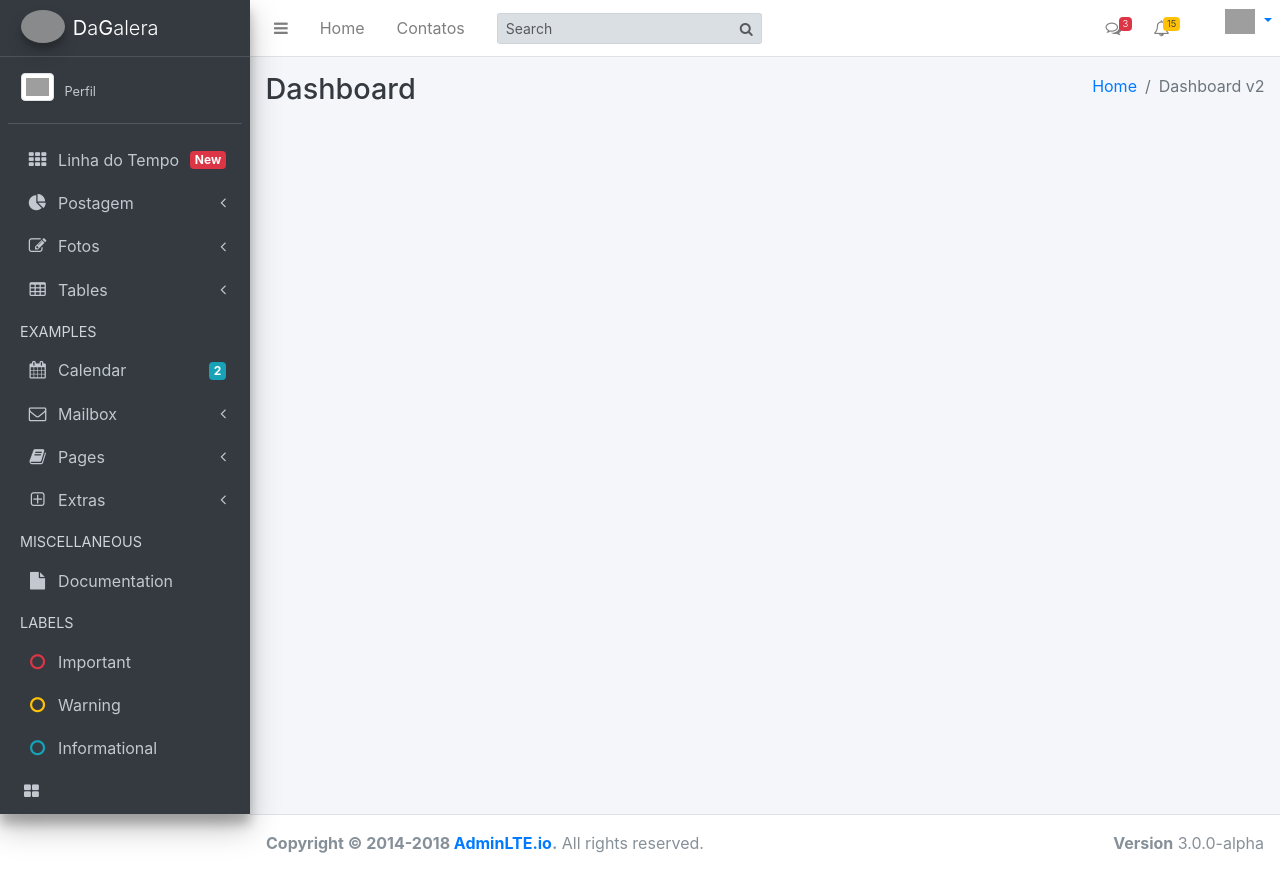
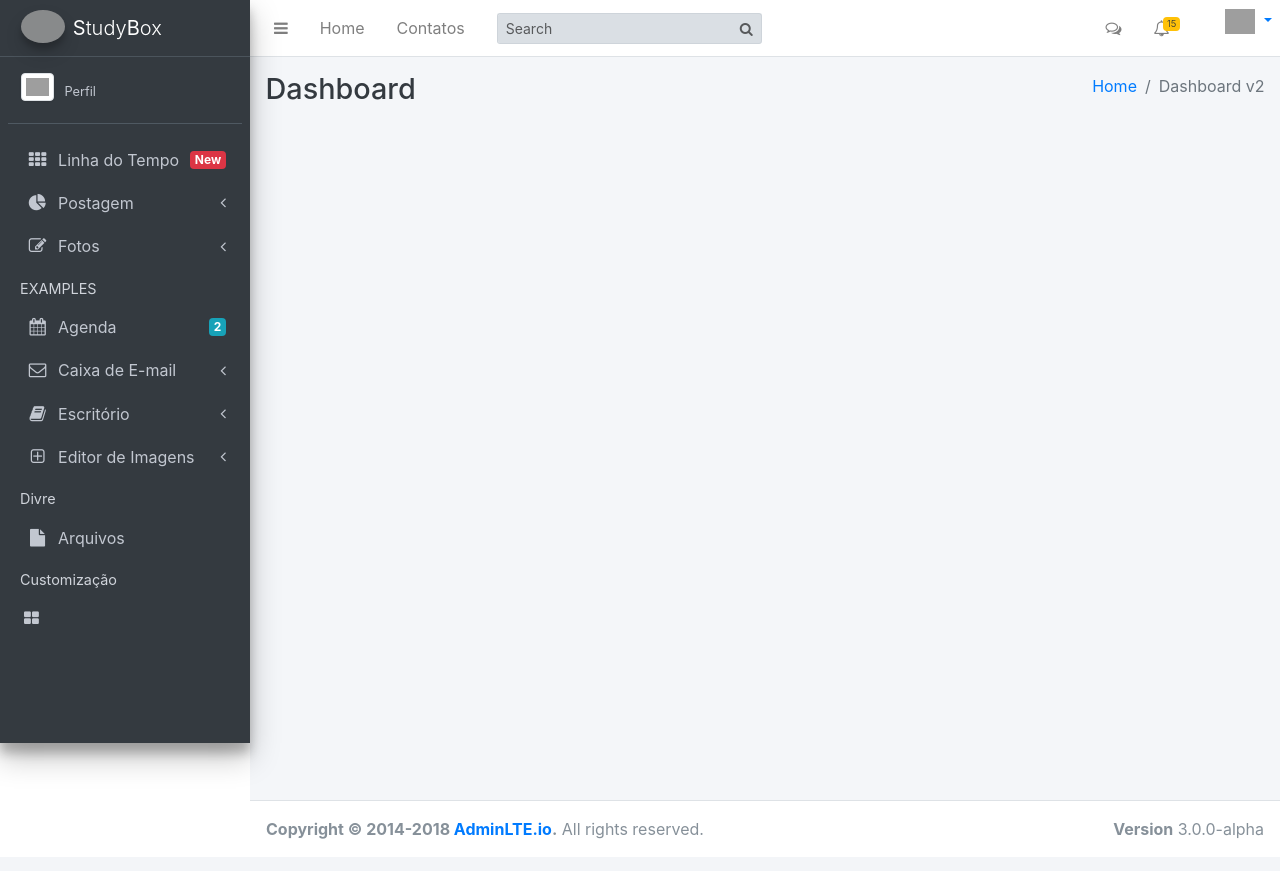
Before and after one commit to Geosouz1/chat, a PHP site: the page made by application/views/template/principal.php in a window 1280 px wide. After the commit the page ends 839 px from the top, so only its background shows below. Run offline with PHP 8.4, Linux system fonts and the light colour scheme; the template is opened without the code that fills it, so the values that code supplies are empty; some libraries are stand-ins or nearby versions; grey boxes are pictures that could not be loaded.

Commit message:
commit do meu amor

```diff
--- a/application/views/template/principal.php
+++ b/application/views/template/principal.php
@@ -62,7 +62,7 @@
                     <li class="nav-item dropdown">
                         <a class="nav-link" data-toggle="dropdown" href="#">
                             <i class="fa fa-comments-o"></i>
-                            <span class="badge badge-danger navbar-badge">3</span>
+                            <span class="badge badge-danger navbar-badge"></span>
                         </a>
                         <div class="dropdown-menu dropdown-menu-lg dropdown-menu-right">
 
@@ -73,7 +73,6 @@
                                     <img src="/assets/images/avatar/default.png" alt="User Avatar" class="img-size-50 img-circle mr-3">
                                     <div class="media-body">
                                         <h3 class="dropdown-item-title">
-                                            Rosilene
                                             <span class="float-right text-sm text-muted"><i class="fa fa-star"></i></span>
                                         </h3>
                                         <p class="text-sm">I got your message bro</p>
@@ -158,7 +157,7 @@
                 <a href="<?= base_url('principal') ?>" class="brand-link">
                     <img src="/assets/images/avatar/<?= $this->session->userdata('avatar'); ?>"  alt="" class="brand-image img-circle elevation-3"
                          style="opacity: .8">
-                    <span class="brand-text font-weight-light"><b>D</b>a<b>G</b>alera
+                    <span class="brand-text font-weight-light"><b>S</b>tudy<b>B</b>ox
                 </a>
 
                 <!-- Sidebar -->
@@ -251,35 +250,13 @@
                                 </ul>
                             </li>
 
-                            <li class="nav-item has-treeview">
-                                <a href="#" class="nav-link">
-                                    <i class="nav-icon fa fa-table"></i>
-                                    <p>
-                                        Tables
-                                        <i class="fa fa-angle-left right"></i>
-                                    </p>
-                                </a>
-                                <ul class="nav nav-treeview">
-                                    <li class="nav-item">
-                                        <a href="pages/tables/simple.html" class="nav-link">
-                                            <i class="fa fa-circle-o nav-icon"></i>
-                                            <p>Simple Tables</p>
-                                        </a>
-                                    </li>
-                                    <li class="nav-item">
-                                        <a href="pages/tables/data.html" class="nav-link">
-                                            <i class="fa fa-circle-o nav-icon"></i>
-                                            <p>Data Tables</p>
-                                        </a>
-                                    </li>
-                                </ul>
-                            </li>
+
                             <li class="nav-header">EXAMPLES</li>
                             <li class="nav-item">
                                 <a href="pages/calendar.html" class="nav-link">
                                     <i class="nav-icon fa fa-calendar"></i>
                                     <p>
-                                        Calendar
+                                        Agenda
                                         <span class="badge badge-info right">2</span>
                                     </p>
                                 </a>
@@ -288,7 +265,7 @@
                                 <a href="#" class="nav-link">
                                     <i class="nav-icon fa fa-envelope-o"></i>
                                     <p>
-                                        Mailbox
+                                        Caixa de E-mail
                                         <i class="fa fa-angle-left right"></i>
                                     </p>
                                 </a>
@@ -317,7 +294,7 @@
                                 <a href="#" class="nav-link">
                                     <i class="nav-icon fa fa-book"></i>
                                     <p>
-                                        Pages
+                                        Escritório
                                         <i class="fa fa-angle-left right"></i>
                                     </p>
                                 </a>
@@ -325,31 +302,19 @@
                                     <li class="nav-item">
                                         <a href="pages/examples/invoice.html" class="nav-link">
                                             <i class="fa fa-circle-o nav-icon"></i>
-                                            <p>Invoice</p>
+                                            <p>Texto</p>
                                         </a>
                                     </li>
                                     <li class="nav-item">
                                         <a href="pages/examples/profile.html" class="nav-link">
                                             <i class="fa fa-circle-o nav-icon"></i>
-                                            <p>Profile</p>
+                                            <p>Planilha</p>
                                         </a>
                                     </li>
                                     <li class="nav-item">
                                         <a href="pages/examples/login.html" class="nav-link">
                                             <i class="fa fa-circle-o nav-icon"></i>
-                                            <p>Login</p>
-                                        </a>
-                                    </li>
-                                    <li class="nav-item">
-                                        <a href="pages/examples/register.html" class="nav-link">
-                                            <i class="fa fa-circle-o nav-icon"></i>
-                                            <p>Register</p>
-                                        </a>
-                                    </li>
-                                    <li class="nav-item">
-                                        <a href="pages/examples/lockscreen.html" class="nav-link">
-                                            <i class="fa fa-circle-o nav-icon"></i>
-                                            <p>Lockscreen</p>
+                                            <p>Slide</p>
                                         </a>
                                     </li>
                                 </ul>
@@ -358,7 +323,7 @@
                                 <a href="#" class="nav-link">
                                     <i class="nav-icon fa fa-plus-square-o"></i>
                                     <p>
-                                        Extras
+                                        Editor de Imagens
                                         <i class="fa fa-angle-left right"></i>
                                     </p>
                                 </a>
@@ -389,32 +354,14 @@
                                     </li>
                                 </ul>
                             </li>
-                            <li class="nav-header">MISCELLANEOUS</li>
+                            <li class="nav-header">Divre</li>
                             <li class="nav-item">
                                 <a href="https://adminlte.io/docs" class="nav-link">
                                     <i class="nav-icon fa fa-file"></i>
-                                    <p>Documentation</p>
+                                    <p>Arquivos</p>
                                 </a>
                             </li>
-                            <li class="nav-header">LABELS</li>
-                            <li class="nav-item">
-                                <a href="#" class="nav-link">
-                                    <i class="nav-icon fa fa-circle-o text-danger"></i>
-                                    <p class="text">Important</p>
-                                </a>
-                            </li>
-                            <li class="nav-item">
-                                <a href="#" class="nav-link">
-                                    <i class="nav-icon fa fa-circle-o text-warning"></i>
-                                    <p>Warning</p>
-                                </a>
-                            </li>
-                            <li class="nav-item">
-                                <a href="#" class="nav-link">
-                                    <i class="nav-icon fa fa-circle-o text-info"></i>
-                                    <p>Informational</p>
-                                </a>
-                            </li>
+                            <li class="nav-header">Customização</li>
                             <li class="nav-item">
                                 <a class="nav-link" data-widget="control-sidebar" data-slide="true" href="#"><i
                                         class="fa fa-th-large"></i></a>
```
